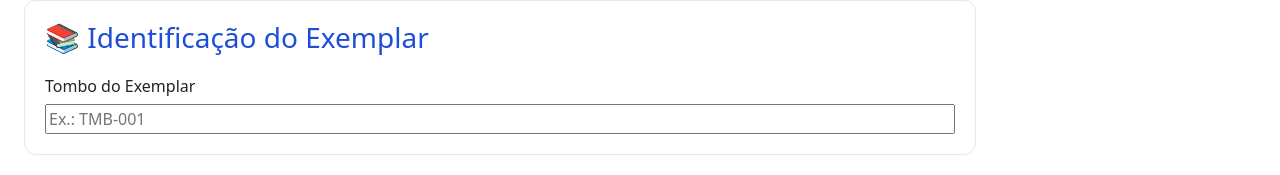
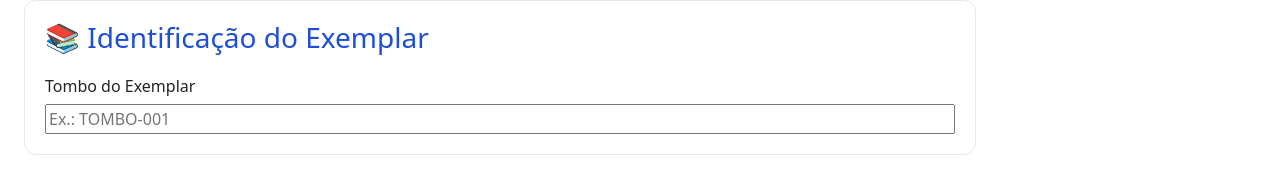
Before and after one commit to Leticia-mauricio/SUBiP-Frontend, an Angular app: page /gerenciar/emprestimos/adicionar in a window 1280 px wide. Shown: the part 232-407 px from the top of the page. Built offline with nearby package versions, Linux system fonts and the light colour scheme; no server answers.

Commit message:
Jun 27, 2026, 3:24 PM

```diff
--- a/src/app/features/emprestimo/pages/emprestimo-adicionar/emprestimo-adicionar.html
+++ b/src/app/features/emprestimo/pages/emprestimo-adicionar/emprestimo-adicionar.html
@@ -20,7 +20,7 @@
       <div class="form-group">
         <label for="tombo">Tombo do Exemplar</label>
 
-        <input id="tombo" type="text" name="tombo" placeholder="Ex.: TMB-001" [(ngModel)]="tombo"
+        <input id="tombo" type="text" name="tombo" placeholder="Ex.: TOMBO-001" [(ngModel)]="tombo"
           (ngModelChange)="buscarExemplar()" />
       </div>
 
```
